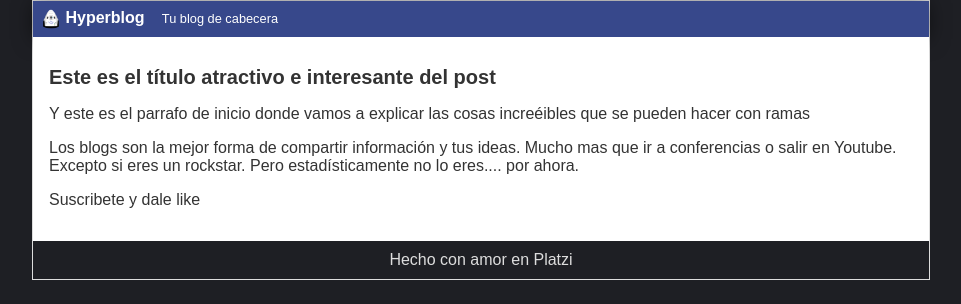
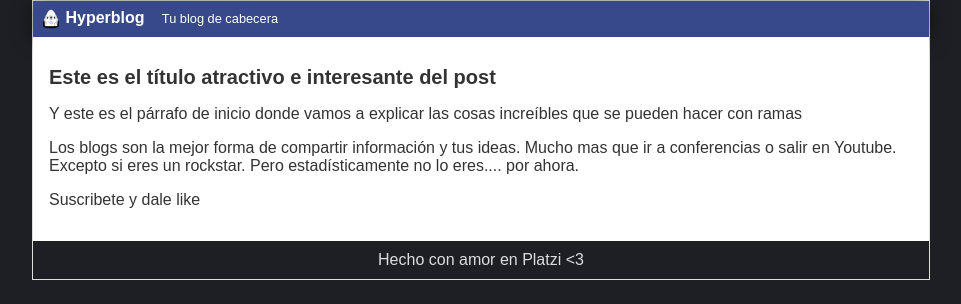
Before and after one commit to dalyzp15/hyperblog, a plain HTML site: page blogpost.html in a window 1280 px wide. Shown: the whole page, without its empty margins (159-1120 px from the left). Drawn offline with Linux system fonts and the light colour scheme.

Commit message:
nueva rama: fix-typo

```diff
--- a/blogpost.html
+++ b/blogpost.html
@@ -12,13 +12,13 @@
             </div>
             <div id="post">
                 <h1>Este es el título atractivo e interesante del post</h1>
-                <p>Y este es el parrafo de inicio donde vamos a explicar las cosas increéibles que se pueden hacer con ramas</p>
+                <p>Y este es el p&aacute;rrafo de inicio donde vamos a explicar las cosas incre&iacute;bles que se pueden hacer con ramas</p>
                 <p>Los blogs son la mejor forma de compartir información y tus ideas. Mucho mas que ir a conferencias o salir en Youtube. Excepto si eres un rockstar. Pero estadísticamente no lo eres.... por ahora.</p>
                 <p>Suscribete y dale like</p>
             </div>
-            <div id="footer">
-                Hecho con amor en Platzi
-            </div>
+	    <div id="footer">
+		Hecho con amor en Platzi &lt;3
+	    </div>
         </div>
     </body>
 </html>
```
